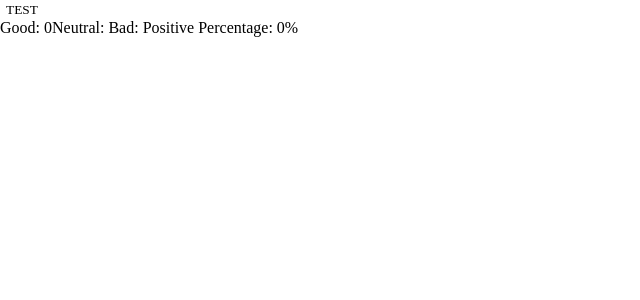
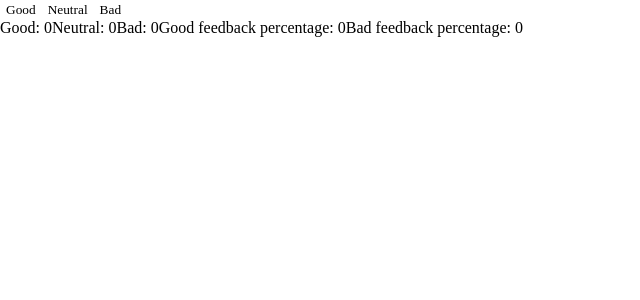
Before and after one commit to BigBlueDraco/goit-react-hw-02-feedback, a React (Create React App) app: page / in a window 1280 px wide. Shown: the top 300 px of the page, without its empty margins (0-640 px from the left). Built offline with nearby package versions, Linux system fonts and the light colour scheme.

Commit message:
Add prop types

```diff
--- a/src/components/App.jsx
+++ b/src/components/App.jsx
@@ -1,6 +1,8 @@
 import {Feedback} from "components/Feedback/Feedback"
 export const App = () => {
   return (
-    <Feedback title = "Leave feedback" feedbackOptions = {["TEST"]}/>
+    <Feedback title = "Leave feedback"
+    feedbackOptions = {["Good", "Neutral", "Bad"]}
+    percentageOptions ={["Good", "Bad"]}/>
   );
 };
--- a/src/components/Button/Button.jsx
+++ b/src/components/Button/Button.jsx
@@ -1,4 +1,5 @@
 import React, { Component } from "react";
+import PropTypes from 'prop-types';
 export class Button extends Component {
     render(){
         return(
@@ -7,3 +8,8 @@ export class Button extends Component {
     }
 
 }
+
+Button.propTypes ={
+    func: PropTypes.func.isRequired,
+    text: PropTypes.string.isRequired,
+}
--- a/src/components/Feedback/Feedback.jsx
+++ b/src/components/Feedback/Feedback.jsx
@@ -14,13 +14,6 @@ export class Feedback extends React.Component{
             return{...acc, ...obj}
         }, {});
         this.state = {...state};
-        console.log(this.state)
-        }
-
-    state = {
-        good: 0,
-        neutral: 0,
-        bad: 0,
     }
     onLeaveFeedback = (e) => {
         console.log(e)
@@ -30,15 +23,14 @@ export class Feedback extends React.Component{
         }))
     }
 
-    positivePercentage = () => {
+    percentage = (id) => {
         const total = Object.values(this.state).reduce((acc, elem)=>{
             return acc+elem;
         }, 0);
         if(total <= 0) return 0;
-        return Math.round(this.state.good/total*10000)/100 ;
+        return Math.round(this.state[id]/total*10000)/100 ;
     }
     render(){
-        console.log(this.props)
         return(
         <>
         <Section title={this.props.feedbackTitle}>
@@ -51,10 +43,9 @@ export class Feedback extends React.Component{
 
         <Section title={this.props.statisticTitle} >
             <Statistics
-                good ={this.state.TEST}
-                neutral={this.state.neutral}
-                bad = {this.state.bad}
-                positivePercentage = {this.positivePercentage()}/>
+                names={Object.keys(this.state)}
+                values={Object.values(this.state)}
+                percentageOptions = {{iDs: this.props.percentageOptions, func: this.percentage}}  />
         </Section>
 
         </>
@@ -63,7 +54,8 @@ export class Feedback extends React.Component{
 
 }
 
-Feedback.PropsTypes = {
+Feedback.propTypes = {
     title: PropTypes.string,
-    // feedbackOptions: PropTypes.arrayOf(PropTypes.string,).isRequired,
+    feedbackOptions: PropTypes.arrayOf(PropTypes.string,).isRequired,
+    percentageOptions: PropTypes.arrayOf(PropTypes.string,),
 }
--- a/src/components/Statistics/Statistics.jsx
+++ b/src/components/Statistics/Statistics.jsx
@@ -1,18 +1,36 @@
 import React from "react";
+import PropTypes from 'prop-types';
 
-export class Statistics extends React.Component{
-
-    render(){
-        const {good, neutral, bad, positivePercentage} = this.props
+export const Statistics = ({names, values, percentageOptions:{iDs, func}}) => {
         return(
             <>
-                <div className="statistic-wrap">
-                    <span>Good: {good}</span>
-                    <span>Neutral: {neutral}</span>
-                    <span>Bad: {bad}</span>
-                    <span>Positive Percentage: {this.props.positivePercentage?positivePercentage: 0}%</span>
-                </div>
+                {names.map((elem, index) => (
+                    <StatisticItem key={elem} name={elem} value={values[index]}/>
+                ))}
+
+                {iDs.map(elem => (
+                    <StatisticPercent key = {elem} name = {elem} value = {func(elem)} />
+                ))}
             </>
         );
-    }
 }
+
+const StatisticItem = ({name, value}) =>{
+    return(
+        <span>{name}: {value}</span>
+    )
+}
+const StatisticPercent = ({name, value}) => {
+    return(
+        <span>{name} feedback percentage: {value}</span>
+    )
+}
+
+Statistics.propTypes ={
+    names: PropTypes.arrayOf(PropTypes.string).isRequired,
+    values: PropTypes.arrayOf(PropTypes.number).isRequired,
+    percentageOptions: PropTypes.exact({
+        iDs: PropTypes.arrayOf(PropTypes.string).isRequired,
+        func: PropTypes.func.isRequired
+    })
+}
```
